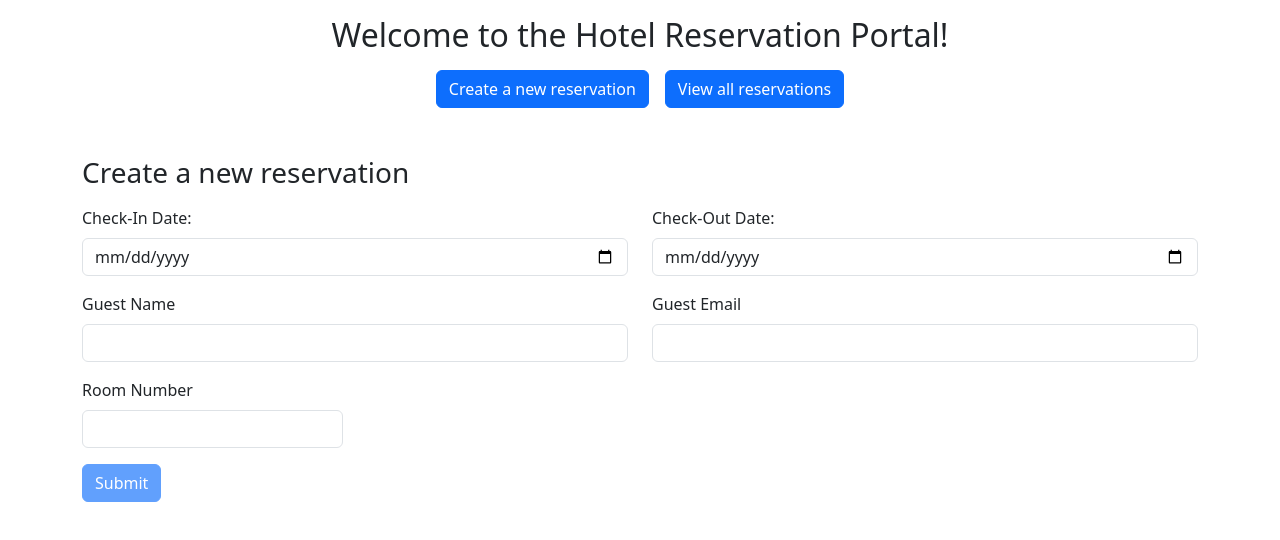
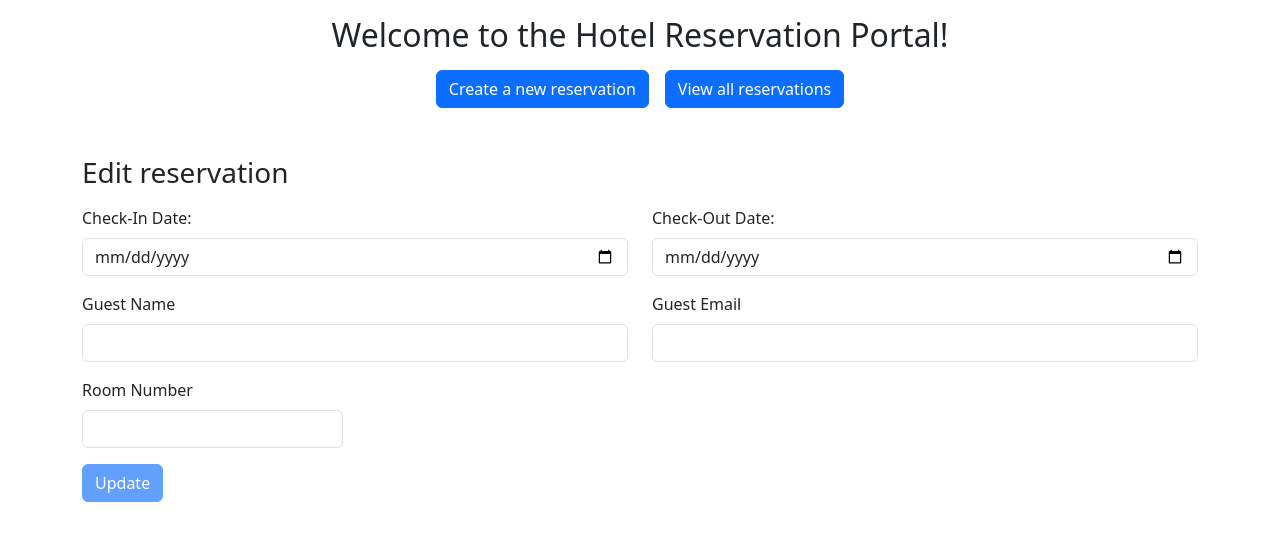
Before and after one commit to vikaskamale/hotel-app, an Angular app in the folder hotel-app/: page /edit/1 in a window 1280 px wide. Shown: the top 540 px of the page. Built offline with nearby package versions, Linux system fonts and the light colour scheme.

Commit message:
added isEdit flag to show edit form and createform condltionally

```diff
--- a/hotel-app/src/app/reservation-form/reservation-form.component.html
+++ b/hotel-app/src/app/reservation-form/reservation-form.component.html
@@ -1,6 +1,7 @@
 <app-home></app-home>
 
-<h3 class="mt-5 mb-3">Create a new reservation</h3>
+<h3 *ngIf="!isEdit" class="mt-5 mb-3">Create a new reservation</h3>
+<h3 *ngIf="isEdit" class="mt-5 mb-3">Edit reservation</h3>
 
 <form [formGroup]="reservationForm" (ngSubmit)="onSubmit()">
 
@@ -44,7 +45,8 @@
         <small class="text-danger" *ngIf="reservationForm.get('roomNumber')?.invalid && reservationForm.get('roomNumber')?.touched">Room Number is required.</small>
     </div>
    </div>
-    <button class="btn btn-primary" type="submit" [disabled]="reservationForm.invalid">Submit</button>
+    <button *ngIf="!isEdit" class="btn btn-primary" type="submit" [disabled]="reservationForm.invalid">Submit</button>
+    <button *ngIf="isEdit" class="btn btn-primary" type="submit" [disabled]="reservationForm.invalid">Update</button>
 
 
 </form>
--- a/hotel-app/src/app/reservation-form/reservation-form.component.ts
+++ b/hotel-app/src/app/reservation-form/reservation-form.component.ts
@@ -9,7 +9,7 @@ import { Router, ActivatedRoute } from '@angular/router';
   styleUrls: ['./reservation-form.component.css']
 })
 export class ReservationFormComponent implements OnInit {
-
+  isEdit = false;
   reservationForm: FormGroup = new FormGroup({});
   constructor(private formBuilder: FormBuilder,
     private reservationService: ReservationService,
@@ -30,6 +30,7 @@ export class ReservationFormComponent implements OnInit {
     let id = this.activatedRoute.snapshot.paramMap.get('id')
 
     if (id) {
+      this.isEdit=true
       let reservation = this.reservationService.getReservation(id)
       if (reservation)
         this.reservationForm.patchValue(reservation)
@@ -49,6 +50,7 @@ export class ReservationFormComponent implements OnInit {
         this.reservationService.addReservation(reservation)
       }
       this.router.navigate(['/list'])
+      this.isEdit=false
     }
   }
 
```
